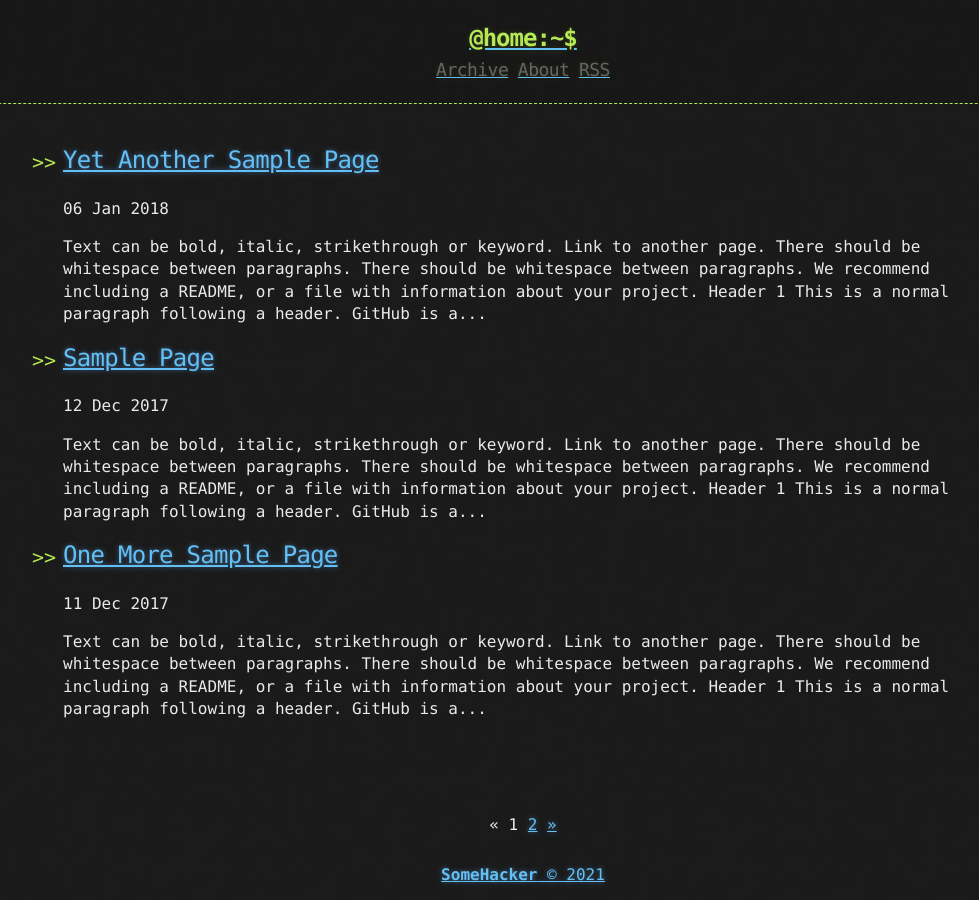
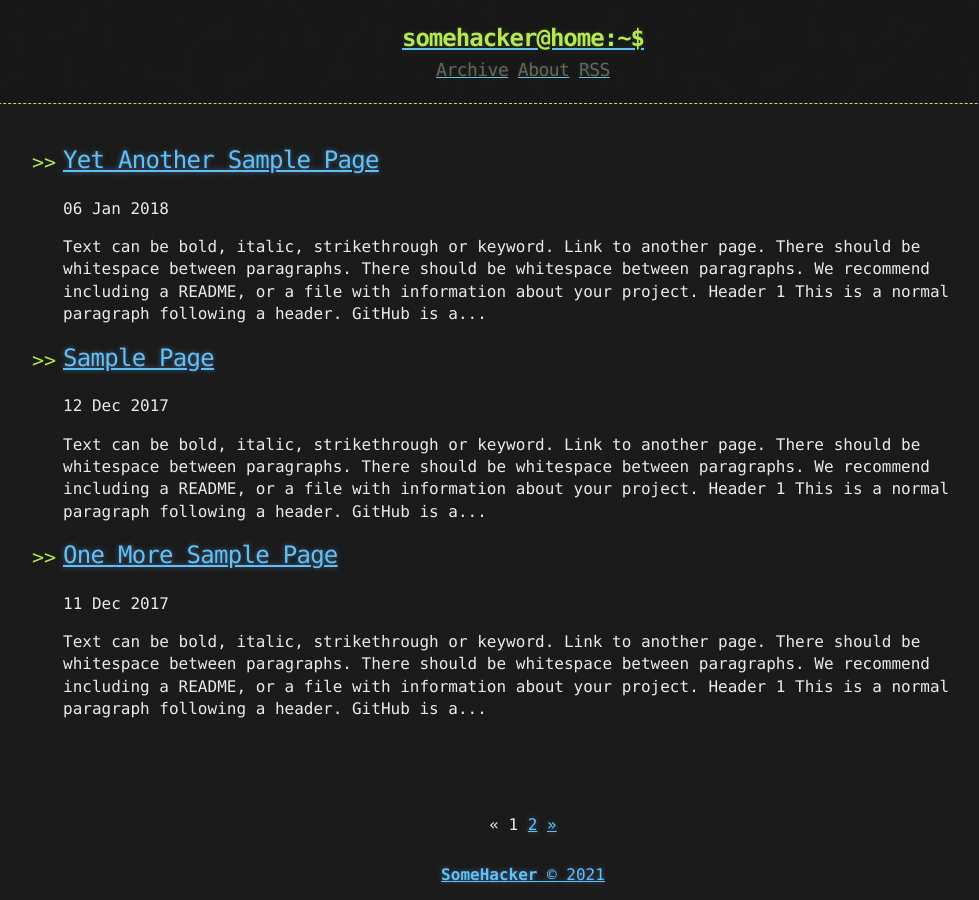
Before and after one commit to stackbit-projects/pink-aspen-9a654, a Jekyll site: the page built from index.html, in a window 1280 px wide. Shown: the whole page, without its empty margins (117-1096 px from the left). Built offline with Jekyll 4.4.1, drawn with Linux system fonts in a browser that asks for light colours; the list of posts is cut into pages by our own code; part of the change alters nothing that is shown.

```diff
--- a/_includes/header.html
+++ b/_includes/header.html
@@ -2,7 +2,7 @@
   <div>
     <a href="{{ "/" | prepend: site.baseurl | replace: '//', '/' }}">
     {% assign owner_first_name = site.owner | split: " " %}
-    <h1>{{ Graygost[0] | downcase }}@home:~$</h1>
+    <h1>{{ owner_first_name[0] | downcase }}@home:~$</h1>
     </a>
     <div class="header-links">
       {% include links.html %}
```
